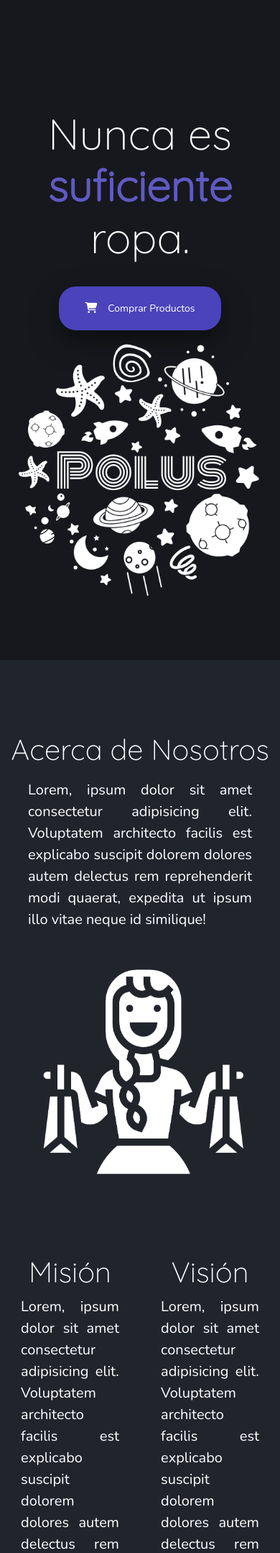
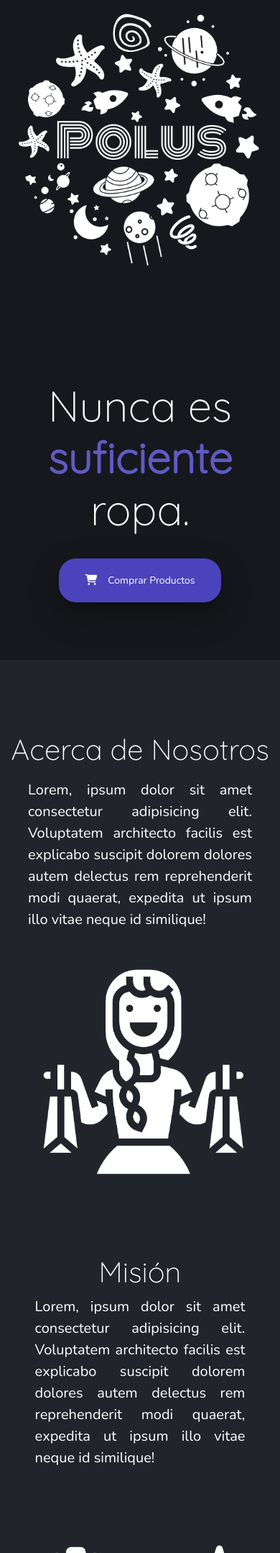
Before and after one commit to eduardoezequieel/polus, a PHP site: page /views/public/index.php in a window 390 px wide; the page is wider, and only the part inside the window is pictured. Shown: the part 90-2248 px from the top of that part at 72% size. Run offline with PHP 8.4, Linux system fonts and the light colour scheme; some libraries are stand-ins or nearby versions.

Commit message:
Diseño responsive en el index del sitio publico y modal de contáctanos

```diff
--- a/resources/css/indexEstilos.css
+++ b/resources/css/indexEstilos.css
@@ -58,11 +58,13 @@ p{
 
 }
 
+
 #imagen{
     margin:auto;
     display: block;
     width: 500px;
     margin-top: 3%;
+
 }
 
 .boton{
@@ -211,8 +213,10 @@ p{
 }
 
 .centrarImagenes2{
+    margin-top: 100px;
     margin: auto;
     display: block;
+
 }
 
 .modal-header{
@@ -222,8 +226,46 @@ p{
 .modal-body, .modal-header, .modal-content, .model-footer, .modal-dialog{
     background-color: #16181D;
     color: white;
+
+}
+
+.modal-body{
+    margin-left: 70px;
 }
 
 #lista li{
     display: inline;
 }
+
+@media screen and (max-width:999px){
+
+    #fila{
+        display: flex;
+        align-items: center;
+        justify-content: center;
+    }
+
+    #title{
+        order: 2;
+    }
+
+    #imagen{
+        order: 1;
+
+    }
+
+    #categoria{
+        display: flex;
+        justify-content: center;
+        align-items: center;
+
+    }
+}
+
+@media screen and (max-width:1200px){
+
+    #title{
+        width:450px;
+    }
+
+}
--- a/views/public/index.php
+++ b/views/public/index.php
@@ -8,13 +8,13 @@ public_Page::navbarTemplate('Polus El Salvador');
 <!--Inicio del Contenedor Principal-->
   <div class="container" id="contenedorPrincipal">
     <header>
-      <div class="row">
-        <div class="col-6" id="title">
+      <div class="row" id="fila">
+        <div class="col-lg-6" id="title">
           <h1 class="titulos">Nunca es<br><span style="color: #605AC3;"><b>suficiente</b></span> ropa.</h1>
           <button class="boton mt-4"><i class="fas fa-shopping-cart" id="carrito"></i>Comprar Productos</button>
         </div>
 
-        <div class="col-6" id="imagen">
+        <div class="col-lg-6" id="imagen">
           <img src="../../resources/img/polus iconos.png" class="img-fluid">
         </div>
       </div>
@@ -34,7 +34,7 @@ public_Page::navbarTemplate('Polus El Salvador');
       </div>
 
       <div class="row">
-        <div class="col-6">
+        <div class="col-lg-6 col-sm-12 col-xs-12">
           <h1 class="titulos2" id="parrafo" style="background-color: #22242C;"><spanstyle="font-weight:bolder">Misión</span></h1>
           <p class="parrafo" style="text-align: justify;">Lorem, ipsum dolor
           sit amet consectetur adipisicing elit. Voluptatem architecto facilis est explicabo suscipit dolorem dolores
@@ -42,7 +42,7 @@ public_Page::navbarTemplate('Polus El Salvador');
           <img src="../../resources/img/development.png" class="img-fluid centrarImagenes" style="width: 300px; height: 300px; margin-top: 100px; margin-bottom: 100px;">
         </div>
 
-        <div class="col-6">
+        <div class=" col-lg-6 col-sm-12 col-xs-12">
           <h1 class="titulos2" id="parrafo" style="background-color: #22242C;"><spanstyle="font-weight:bolder">Visión</span></h1>
           <p class="parrafo" style="text-align: justify;">Lorem, ipsum dolor
           sit amet consectetur adipisicing elit. Voluptatem architecto facilis est explicabo suscipit dolorem dolores
@@ -78,35 +78,24 @@ public_Page::navbarTemplate('Polus El Salvador');
   <section>
 
     <div class="container-fluid" id="contenedorCategorias"style="background-color: #22242C;">
-      <div class="row">
+      <div class="row" id="categoria">
         <h1 class="titulos2" style="text-align: center;">Mira lo que tenemos <span style="color: #605AC3;"><b>para</b></span> ofrecerte.</h1>
         <p class="parrafo mb-5 mt-5" style="text-align: center;">Lorem ipsum dolor sit amet consectetur adipisicing elit. Animi qui, tempora consectetur eum, quia nisi quidem ratione veniam incidunt quam earum iusto eos quisquam saepe autem non voluptatibus ducimus quae.</p>
-        <div class="col-4">
+        <div class="col-lg-4 col-md-6 col-sm-12 col-xs-12">
           <p class="titulos3" style="text-align: center;">Ropa</p>
           <img src="../../resources/img/clothes.png" style="width: 250px; margin-top: 50px;" class="img-fluid centrarImagenes2">
+          <button class="btn btn-outline-light centrarImagenes2" style="margin-top:40px;">Ver más</button><br><br><br>
         </div>
-        <div class="col-4">
+        <div class="col-lg-4 col-md-6 col-sm-12 col-xs-12">
           <p class="titulos3" style="text-align: center;">Cuidado facial</p>
           <img src="../../resources/img/skincare.png" style="width: 290px; margin-top:40px;" class="img-fluid centrarImagenes2">
+          <button class="btn btn-outline-light centrarImagenes2" style="margin-top:40px;">Ver más</button><br><br>
         </div>
-        <div class="col-4">
+        <div class="col-lg-4 col-md-6 col-sm-12 col-xs-12">
           <p class="titulos3" style="text-align: center;">Cosméticos</p>
           <img src="../../resources/img/cosmetics.png" style="width: 295px; margin-top:40px;" class="img-fluid centrarImagenes2">
+          <button class="btn btn-outline-light centrarImagenes2" style="margin-top:40px;">Ver más</button><br><br><br>
         </div>
-      </div>
-
-      <div class="row">
-        <div class="col-4">
-          <button class="btn btn-outline-light centrarImagenes2" style="margin-top:40px;">Ver más</button>
-        </div>
-        <div class="col-4">
-          <button class="btn btn-outline-light centrarImagenes2" style="margin-top:40px;">Ver más</button>
-        </div>
-        <div class="col-4">
-          <button class="btn btn-outline-light centrarImagenes2" style="margin-top:40px;">Ver más</button>
-        </div>
-        <p class="titulos3" style="text-align: center; margin-top:50px; margin-bottom: 50px;">y mucho más <span style="color: #605AC3;"><b>proximamente</b></span>...</p>
-
       </div>
     </div>
   </section>
@@ -116,14 +105,14 @@ public_Page::navbarTemplate('Polus El Salvador');
     <div class="container" style="margin-bottom:30px;">
       <div class="row" >
         <h1 class="titulos2" style="text-align: center; margin-top:100px; margin-bottom:50px; padding-left:50px;">¿Tienes algún <span style="color: #605AC3;"><b>problema?</b></span> Podemos ayudarte.</h1>
-        <div class="col-8">
+        <div class="col-lg-8 col-xs-12">
           <p class="parrafo2" style="margin-top:100px;">Lorem ipsum dolor sit amet consectetur adipisicing elit. Aperiam necessitatibus, aspernatur, quia amet blanditiis, consectetur nostrum corrupti officia deserunt velit libero sed sint temporibus autem facilis reiciendis fugiat itaque! Labore.</p>
         </div>
-        <div class="col-4">
+        <div class="col-lg-4 col-xs-12">
           <img src="../../resources/img/mails.png" alt="" class="img-fluid centrarImagenes2 mt-5" style="width:200px;">
           <!-- Button trigger modal -->
           <button type="button" style="margin:auto; display:block; margin-top:30px" class="boton2" data-bs-toggle="modal" data-bs-target="#staticBackdrop">
-            Contactanos
+            Contáctanos
           </button>
 
           <!-- Modal -->
@@ -131,11 +120,16 @@ public_Page::navbarTemplate('Polus El Salvador');
             <div class="modal-dialog">
               <div class="modal-content">
                 <div class="modal-header">
-                  <h5 class="modal-title" id="staticBackdropLabel">Modal title</h5>
+                  <h5 class="modal-title" id="staticBackdropLabel">Contáctanos</h5>
                   <button type="button" class="btn-close" data-bs-dismiss="modal" aria-label="Close"></button>
                 </div>
                 <div class="modal-body">
-                  ...
+                  <form>
+                    <label>Usuario:</label><br>
+                    <input type="text"><br><br>
+                    <label">Mensaje:</label><br>
+                    <textarea rows="4" cols="45"></textarea>
+                  </form>
                 </div>
                 <div class="modal-footer">
                   <button type="button" class="btn btn-outline-danger" data-bs-dismiss="modal">Cerrar</button>
```
